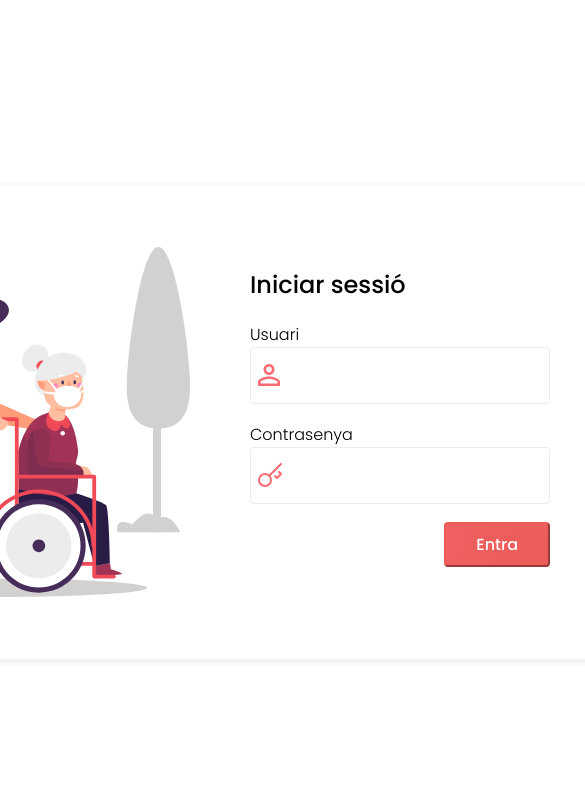
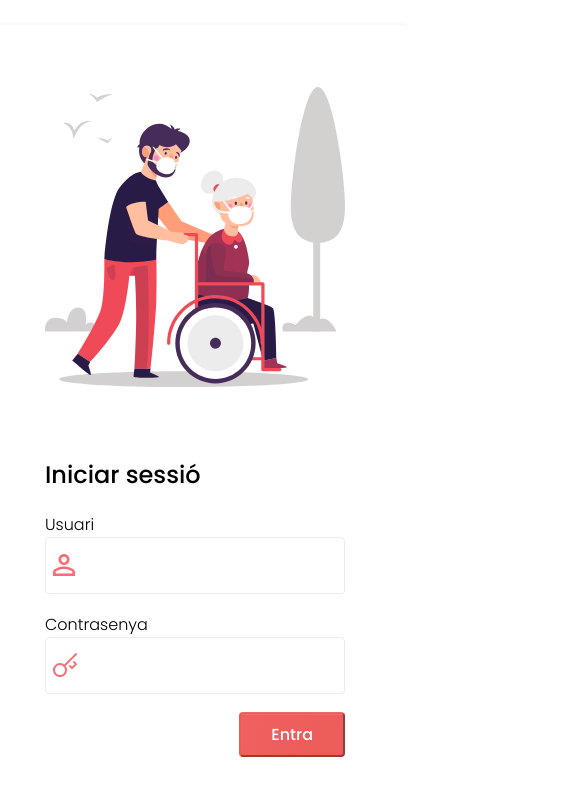
Before and after one commit to MontSoJo/sevad, a React (Vite) app in the folder frontend/: page / in a window 390 px wide. Shown: the top 796 px of the page, 585 px wide, since content can reach past the window. Built offline with nearby package versions, Linux system fonts and the light colour scheme.

Commit message:
Login CSS

```diff
--- a/frontend/src/index.css
+++ b/frontend/src/index.css
@@ -1,5 +1,5 @@
 body {
-  margin: 0;
+  margin: 30px;
   font-family: -apple-system, BlinkMacSystemFont, 'Segoe UI', 'Roboto', 'Oxygen',
     'Ubuntu', 'Cantarell', 'Fira Sans', 'Droid Sans', 'Helvetica Neue',
     sans-serif;
--- a/frontend/src/pages/LoginPage.css
+++ b/frontend/src/pages/LoginPage.css
@@ -10,7 +10,7 @@ h2 {
 .login-page {
   position: absolute;
   max-width: 770px;
-  max-height: 485px;
+  max-height: 100%;
   background: #FFFFFF;
   box-shadow: 0px 2px 4px 3px rgb(0 0 0 / 5%);
   border-radius: 5px;
@@ -88,7 +88,10 @@ input.submit-btn {
   border-color: #EB5B57;
   padding: 8px 30px;
 }
-
+.message.error {
+  background-color: white;
+  color: red;
+}
 /* IMAGE */
 div#image-form {
   padding: 30px;
@@ -102,3 +105,24 @@ div#image-form {
   background-size: 100%;
   background-image: url(/src/img/img-1.svg);
 }
+
+/* media query */
+
+@media (max-width: 768px) and (min-width: 300px) {
+  .login-page {
+      content: '';
+      display: block;
+      padding-bottom: 100%;
+      /* margin: 20px; */
+      padding: 2rem;
+  }
+  .myImage {
+    width: 300px;
+  }
+  div#image-form {
+    padding: 30px 30px 0px;
+}
+div#form-login {
+  padding: 0px 30px 30px;
+}
+}
```
